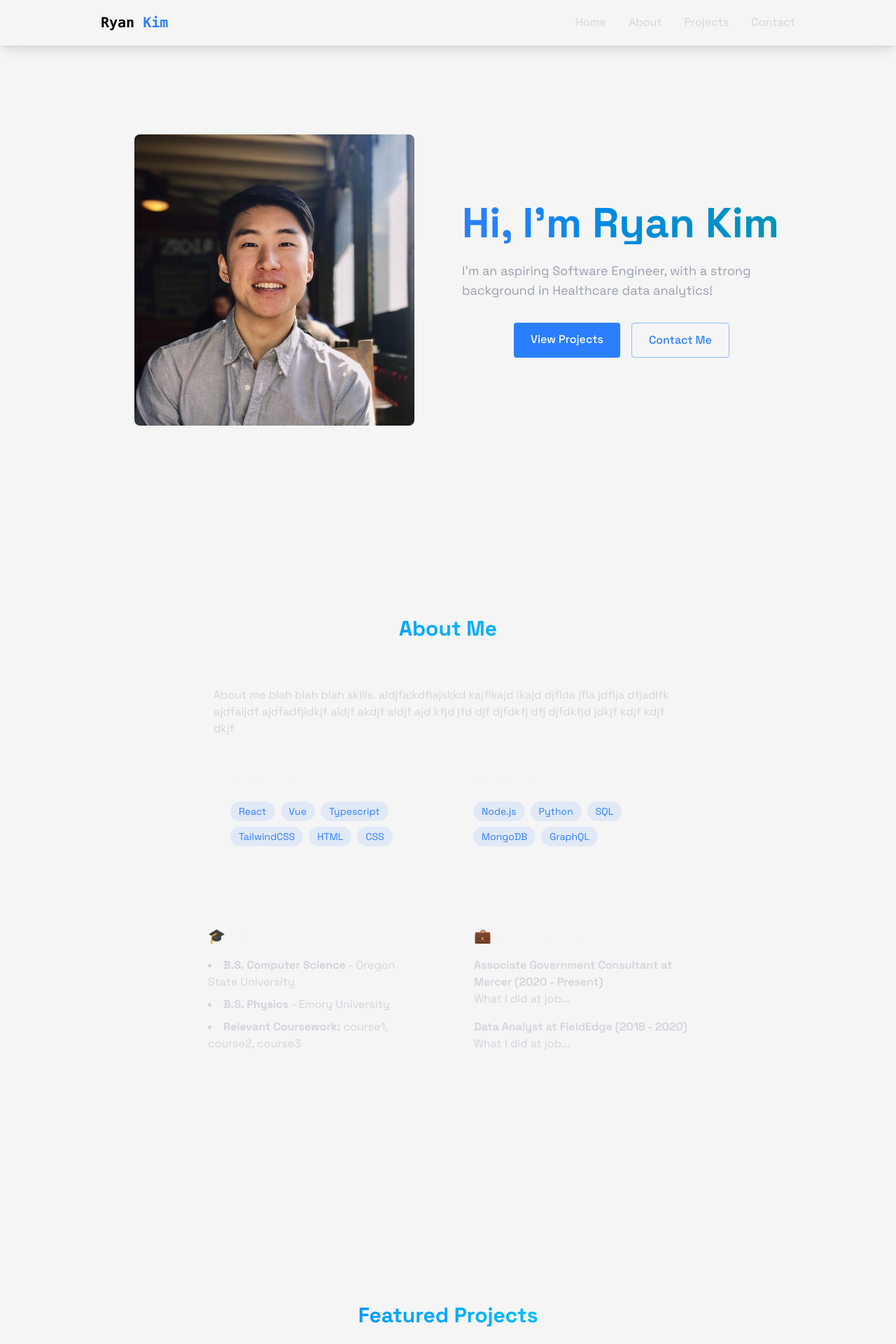
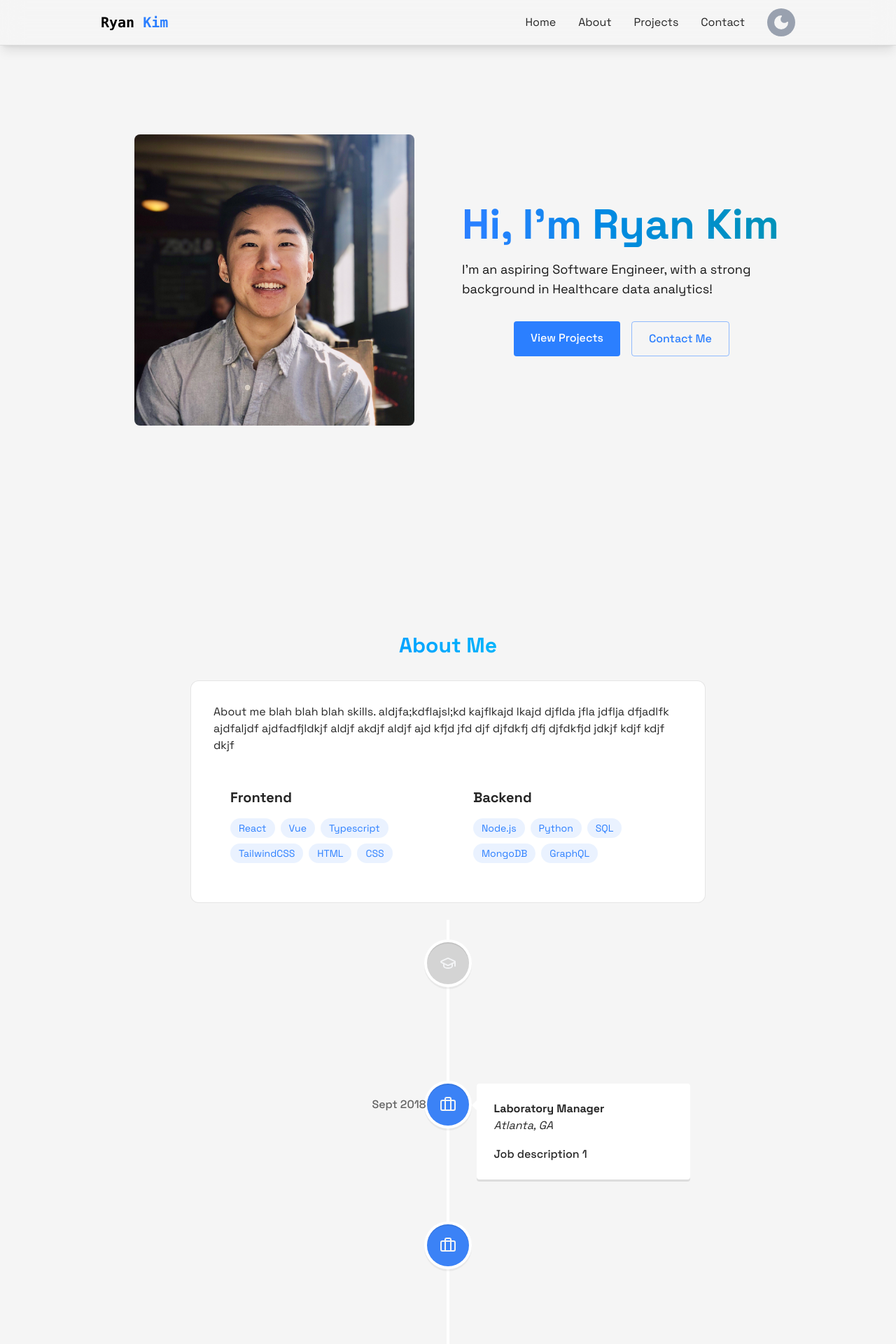
Before and after one commit to ryjn/ryankim-portfolio, a React (Vite) app: page / in a window 1280 px wide. Shown: the top 1920 px of the page at 70% size. Built offline with nearby package versions, Linux system fonts and the light colour scheme.

Commit message:
added timeline, light/dark modes, and styling

```diff
--- a/package.json
+++ b/package.json
@@ -16,8 +16,10 @@
     "@emailjs/browser": "^4.4.1",
     "@tailwindcss/vite": "^4.0.15",
     "emailjs-com": "^3.2.0",
+    "lucide-react": "^0.484.0",
     "react": "^19.0.0",
     "react-dom": "^19.0.0",
+    "react-vertical-timeline-component": "^3.5.3",
     "tailwindcss": "^4.0.15"
   },
   "devDependencies": {
--- a/src/App.jsx
+++ b/src/App.jsx
@@ -8,20 +8,34 @@ import { Home } from "./components/sections/Home";
 import { About } from "./components/sections/About";
 import { Projects } from "./components/sections/Projects";
 import { Contact } from "./components/sections/Contact";
+import { Timeline } from "./components/Timeline";
 
 function App() {
   const [isLoaded, setIsLoaded] = useState(false);
   const [menuOpen, setMenuOpen] = useState(false);
+  const [darkMode, setDarkMode] = useState(false);
+  const [isBlinking, setIsBlinking] = useState(false);
+  const toggleDarkMode = () => {
+    setIsBlinking(true);
+    setDarkMode(!darkMode);
+    setTimeout(() => setIsBlinking(false), 300);
+  };
 
   return (
     <>
-      <div className="light">
+      <div className={`${darkMode && "dark"}`}>
         <div className="bg-neutral-100 dark:bg-neutral-900">
           {!isLoaded && <LoadingScreen onComplete={() => setIsLoaded(true)} />}
           <div
             className={`min-h-screen transition-opacity duration-700 ${isLoaded ? "opacity-100" : "opacity-0"} text-gray-100`}
           >
-            <Navbar menuOpen={menuOpen} setMenuOpen={setMenuOpen} />
+            <Navbar
+              menuOpen={menuOpen}
+              setMenuOpen={setMenuOpen}
+              darkMode={darkMode}
+              toggleDarkMode={toggleDarkMode}
+              isBlinking={isBlinking}
+            />
             <MobileMenu menuOpen={menuOpen} setMenuOpen={setMenuOpen} />
             <Home menuOpen={menuOpen} />
             <About menuOpen={menuOpen} />
--- a/src/components/Navbar.jsx
+++ b/src/components/Navbar.jsx
@@ -1,13 +1,15 @@
-import { useEffect } from "react";
+import { Sun, Moon } from "lucide-react";
 
-export const Navbar = ({ menuOpen, setMenuOpen }) => {
-  useEffect(() => {
-    document.body.style.overflow = menuOpen ? "hidden" : "";
-  }, [menuOpen]);
-
+export const Navbar = ({
+  menuOpen,
+  setMenuOpen,
+  darkMode,
+  toggleDarkMode,
+  isBlinking,
+}) => {
   return (
     <nav
-      className={`fixed top-0 w-full z-40 bg-neutral-100 dark:bg-neutral-800 backdrop-blur-lg border-b border-white/10 shadow-lg ${menuOpen ? "opacity-20" : "opacity-100"}`}
+      className={`fixed top-0 w-full z-40 bg-neutral-100/50 dark:bg-neutral-800/50 backdrop-blur-lg border-b border-black/10 dark:border-white/10 shadow-lg ${menuOpen ? "opacity-20" : "opacity-100"}`}
     >
       <div className="max-w-5xl mx-auto px-4">
         <div className="flex justify-between items-center h-16">
@@ -18,7 +20,7 @@ export const Navbar = ({ menuOpen, setMenuOpen }) => {
             Ryan<span className="text-blue-500"> Kim</span>
           </a>
           <div
-            className="w-7 h-5 relative cursor-pointer z-40 md:hidden"
+            className="w-7 h-5 relative cursor-pointer z-40 md:hidden text-neutral-900 dark:text-neutral-100"
             onClick={() => setMenuOpen((prev) => !prev)}
           >
             &#9776;
@@ -26,28 +28,38 @@ export const Navbar = ({ menuOpen, setMenuOpen }) => {
           <div className="hidden md:flex items-center space-x-8">
             <a
               href="#home"
-              className="text-gray-300 hover:text-white transition-colors"
+              className="text-neutral-800 dark:text-gray-300 hover:text-neutral-500 dark:hover:text-white transition-colors"
             >
               Home
             </a>
             <a
               href="#about"
-              className="text-gray-300 hover:text-white transition-colors"
+              className="text-neutral-800 dark:text-gray-300 hover:text-neutral-500 dark:hover:text-white transition-colors"
             >
               About
             </a>
             <a
               href="#projects"
-              className="text-gray-300 hover:text-white transition-colors"
+              className="text-neutral-800 dark:text-gray-300 hover:text-neutral-500 dark:hover:text-white transition-colors"
             >
               Projects
             </a>
             <a
               href="#contact"
-              className="text-gray-300 hover:text-white transition-colors"
+              className="text-neutral-800 dark:text-gray-300 hover:text-neutral-500 dark:hover:text-white transition-colors"
             >
               Contact
             </a>
+            <button
+              className={`text-neutral-800 dark:text-gray-300 cursor-pointer p-2 rounded-full bg-gray-400 dark:bg-gray-700 ${isBlinking ? "blink" : ""}`}
+              onClick={toggleDarkMode}
+            >
+              {darkMode ? (
+                <Sun size={24} className="text-yellow-300 fill-yellow-300" />
+              ) : (
+                <Moon size={24} className="text-neutral-100 fill-neutral-100" />
+              )}
+            </button>
           </div>
         </div>
       </div>
--- /dev/null
+++ b/src/components/Timeline.jsx
@@ -0,0 +1,42 @@
+import {
+  VerticalTimeline,
+  VerticalTimelineElement,
+} from "react-vertical-timeline-component";
+import "react-vertical-timeline-component/style.min.css";
+import { Briefcase, GraduationCap } from "lucide-react";
+import timelineElements from "./timelineElements";
+
+export const Timeline = () => {
+  let workIconStyles = { background: "#3B82F6" };
+  let schoolIconStyles = { background: "#d4d4d4" };
+
+  return (
+    <>
+      <VerticalTimeline>
+        {timelineElements.map((element) => {
+          let isWorkIcon = element.icon === "work";
+          return (
+            <VerticalTimelineElement
+              key={element.id}
+              date={element.date}
+              dateClassName="text-neutral-800 dark:text-white"
+              iconStyle={isWorkIcon ? workIconStyles : schoolIconStyles}
+              icon={isWorkIcon ? <Briefcase /> : <GraduationCap />}
+              /*position={isWorkIcon ? "left" : "right"}*/
+            >
+              <h3 className="vertical-timeline-element-title font-bold text-neutral-800">
+                {element.title}
+              </h3>
+              <h4 className="vertical-timeline-element-subtitle italic text-neutral-800">
+                {element.location}
+              </h4>
+              <p className="text-neutral-800 dark:text-white">
+                {element.description}
+              </p>
+            </VerticalTimelineElement>
+          );
+        })}
+      </VerticalTimeline>
+    </>
+  );
+};
--- a/src/components/sections/About.jsx
+++ b/src/components/sections/About.jsx
@@ -1,4 +1,5 @@
 import { RevealOnScroll } from "../RevealOnScroll";
+import { Timeline } from "../Timeline";
 
 export const About = ({ menuOpen }) => {
   const frontendSkills = [
@@ -18,19 +19,21 @@ export const About = ({ menuOpen }) => {
       className={`min-h-screen flex items-center justify-center py-20 ${menuOpen ? "opacity-20" : "opacity-100"}`}
     >
       <RevealOnScroll>
-        <div className="max-w-3xl mx-auto px-4">
+        <div className="max-w-3xl mx-auto px-4 py-6">
           <h2 className="text-3xl font-bold mb-8 bg-gradient-to-r from-blue-500 to-cyan-400 bg-clip-text text-transparent text-center">
             About Me
           </h2>
-          <div className="rounded-xl p-8 border-white/10 border hover:-translate-y-1 transition-all">
-            <p className="text-gray-300 mb-6">
+          <div className="rounded-xl p-8 border-black/10 dark:border-white/10 bg-white dark:bg-neutral-800 border hover:-translate-y-1 transition-all">
+            <p className="text-neutral-800 dark:text-white mb-6">
               About me blah blah blah skills. aldjfa;kdflajsl;kd kajflkajd lkajd
               djflda jfla jdflja dfjadlfk ajdfaljdf ajdfadfjldkjf aldjf akdjf
               aldjf ajd kfjd jfd djf djfdkfj dfj djfdkfjd jdkjf kdjf kdjf dkjf
             </p>
             <div className="grid grid-cols-1 md:grid-cols-2 gap-6">
               <div className="rounded-xl p-6 hover:-translate-y-1 transition-all">
-                <h3 className="text-xl font-bold mb-4">Frontend</h3>
+                <h3 className="text-xl text-neutral-800 dark:text-white font-bold mb-4">
+                  Frontend
+                </h3>
                 <div className="flex flex-wrap gap-2">
                   {frontendSkills.map((tech, key) => (
                     <span
@@ -43,7 +46,9 @@ export const About = ({ menuOpen }) => {
                 </div>
               </div>
               <div className="rounded-xl p-6 hover:-translate-y-1 transition-all">
-                <h3 className="text-xl font-bold mb-4">Backend</h3>
+                <h3 className="text-xl text-neutral-800 dark:text-white font-bold mb-4">
+                  Backend
+                </h3>
                 <div className="flex flex-wrap gap-2">
                   {backendSkills.map((tech, key) => (
                     <span
@@ -57,10 +62,13 @@ export const About = ({ menuOpen }) => {
               </div>
             </div>
           </div>
+          {/*
           <div className="grid grid-cols-1 md:grid-cols-2 gap-6 mt-8">
-            <div className="p-6 rounded-xl border-white/10 border hover:-translate-y-1 transition-all">
-              <h3 className="text-xl font-bold mb-4">&#x1F393; Education</h3>
-              <ul className="list-disc list-inside text-gray-300 space-y-2">
+            <div className="p-6 rounded-xl border-black/10 dark:border-white/10  border hover:-translate-y-1 transition-all">
+              <h3 className="text-xl font-bold text-neutral-900 dark:text-white mb-4">
+                &#x1F393; Education
+              </h3>
+              <ul className="list-disc list-inside text-neutral-900 dark:text-gray-300 space-y-2">
                 <li>
                   <strong>B.S. Computer Science</strong> - Oregon State
                   University
@@ -74,11 +82,11 @@ export const About = ({ menuOpen }) => {
                 </li>
               </ul>
             </div>
-            <div className="p-6 rounded-xl border-white/10 border hover:-translate-y-1 transition-all">
-              <h3 className="text-xl font-bold mb-4">
+            <div className="p-6 rounded-xl border-black/10 dark:border-white/10 border hover:-translate-y-1 transition-all">
+              <h3 className="text-xl font-bold text-neutral-900 dark:text-white mb-4">
                 &#x1F4BC; Work Experience
               </h3>
-              <div className="space-y-4 text-gray-300">
+              <div className="space-y-4 text-neutral-900 dark:text-gray-300">
                 <div>
                   <h4 className="font-semibold">
                     Associate Government Consultant at Mercer (2020 - Present)
@@ -94,7 +102,9 @@ export const About = ({ menuOpen }) => {
               </div>
             </div>
           </div>
+          */}
         </div>
+        <Timeline />
       </RevealOnScroll>
     </section>
   );
--- a/src/components/sections/Home.jsx
+++ b/src/components/sections/Home.jsx
@@ -17,12 +17,12 @@ export const Home = ({ menuOpen }) => {
             />
           </div>
           <div className="flex-1">
-            <h1 className="text-center md:text-left text-5xl md:text-6xl font-bold mb-6 bg-gradient-to-r from-blue-500 to-cyan-600 bg-clip-text text-transparent leading-right">
+            <h1 className="text-center md:text-left text-5xl md:text-6xl font-bold pb-5 bg-gradient-to-r from-blue-500 to-cyan-600 bg-clip-text text-transparent leading-right">
               Hi, I'm Ryan Kim
             </h1>
-            <p className="text-center md:text-left text-gray-400 text-lg mb-8 max-w-lg mx-auto">
+            <p className="text-center md:text-left text-neutral-900 dark:text-white text-lg mb-8 max-w-lg mx-auto">
               I'm an aspiring Software Engineer, with a strong background in
-              Healthcare data analytics!
+              Healthcare data analytics!{" "}
             </p>
             <div className="flex justify-center space-x-4">
               <a
--- /dev/null
+++ b/src/components/timelineElements.js
@@ -0,0 +1,60 @@
+let timelineElements = [
+  {
+    id: 1,
+    title: "Emory University",
+    location: "Atlanta, GA",
+    description: "B.S. Physics",
+    date: "May 2018",
+    icon: "school",
+  },
+  {
+    id: 2,
+    title: "Laboratory Manager",
+    location: "Atlanta, GA",
+    description: "Job description 1",
+    date: "Sept 2018",
+    icon: "work",
+  },
+  {
+    id: 3,
+    title: "Data Analyst",
+    location: "Atlanta, GA",
+    description: "Job description 1",
+    date: "Apr 2019",
+    icon: "work",
+  },
+  {
+    id: 4,
+    title: "Senior Government Consulting Pharmacy Analyst",
+    location: "Atlanta, GA",
+    description: "Job description 1",
+    date: "Nov 2020",
+    icon: "work",
+  },
+  {
+    id: 5,
+    title: "Associate Government Consultant I",
+    location: "Atlanta, GA",
+    description: "Job description 1",
+    date: "Aug 2022",
+    icon: "work",
+  },
+  {
+    id: 6,
+    title: "B.S. Computer Science",
+    location: "Atlanta, GA",
+    description: "Job description 1",
+    date: "Mar 2025",
+    icon: "school",
+  },
+  {
+    id: 7,
+    title: "Associate Government Consultant II",
+    location: "Atlanta, GA",
+    description: "Job description 1",
+    date: "Apr 2025",
+    icon: "work",
+  },
+];
+
+export default timelineElements;
```
Also changed, not shown: src/components/MobileMenu.jsx (+6 -7 lines), src/index.css (+14 -0 lines), 1 other file (tests, documents, lock files or other folders).
